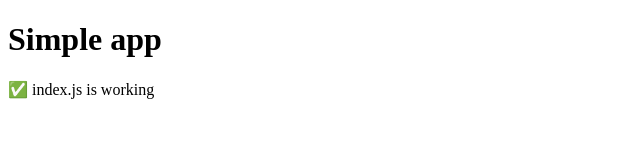
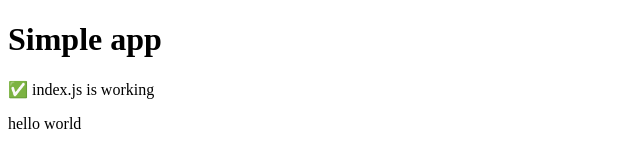
Before and after one commit to marcin-wosinek/webpack-whats-the-point, a plain HTML site: page index.html in a window 1280 px wide. Shown: the full height of the page, 0-640 px from the left. Drawn offline with Linux system fonts and the light colour scheme.

Commit message:
import with ems modules

```diff
--- a/index.html
+++ b/index.html
@@ -11,6 +11,8 @@
 
     <p id="load-status">❌ index.js file is not loaded</p>
 
-    <script type="text/javascript" src="src/index.js"></script>
+    <p id="echo">...</p>
+
+    <script type="module" src="src/index.js"></script>
   </body>
 </html>
--- /dev/null
+++ b/src/hello-world.js
@@ -0,0 +1,3 @@
+const element = document.getElementById("echo");
+
+element.innerHTML = "hello world";
--- a/src/index.js
+++ b/src/index.js
@@ -1,3 +1,5 @@
+import "./hello-world.js";
+
 const element = document.getElementById("load-status");
 
 element.innerHTML = "✅ index.js is working";
```
